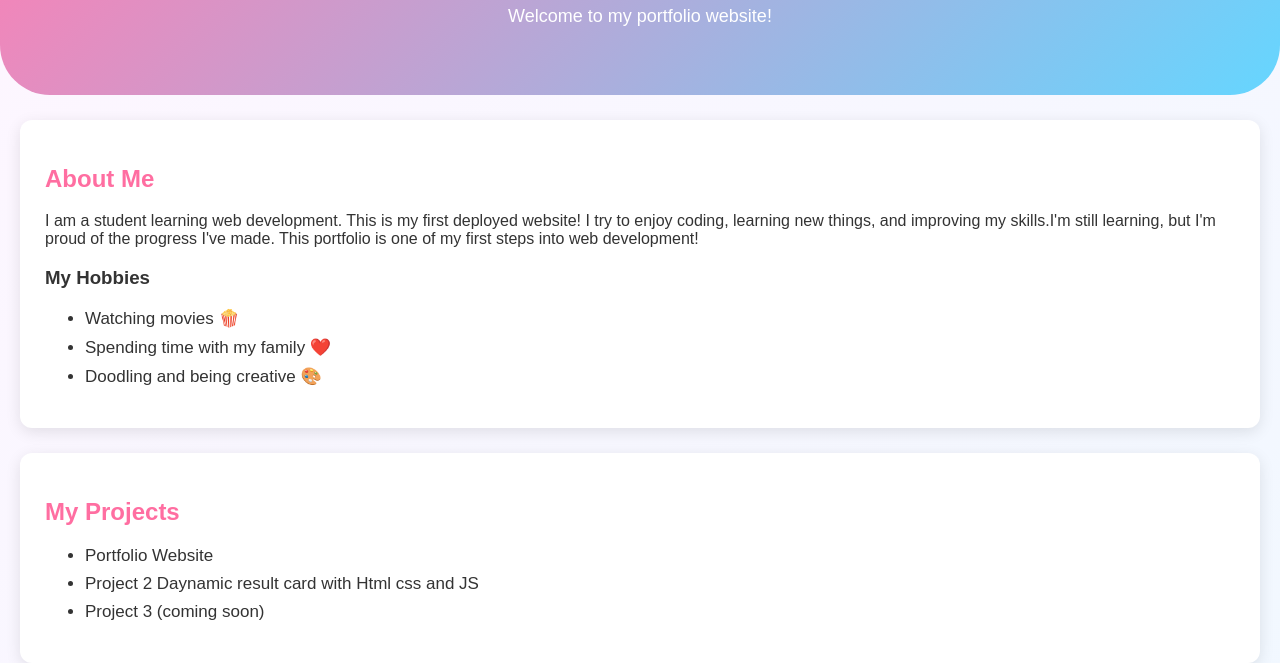
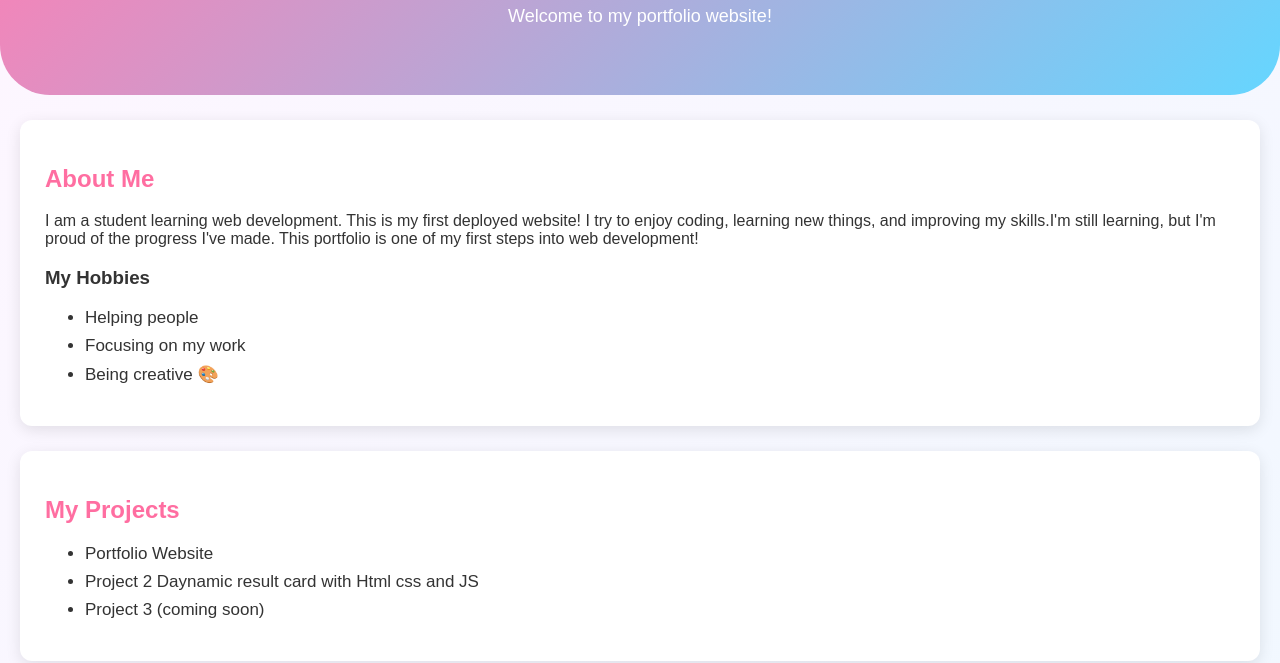
Before and after one commit to code-haimi/github-portifolio, a plain HTML site: page index.html in a window 1280 px wide. Shown: the part 143-806 px from the top of the page. Drawn offline with Linux system fonts and the light colour scheme.

Commit message:
Update index.html

```diff
--- a/index.html
+++ b/index.html
@@ -21,9 +21,9 @@
         </p>
          <h3>My Hobbies</h3>
     <ul>
-        <li>Watching movies 🍿</li>
-        <li>Spending time with my family ❤️</li>
-        <li>Doodling and being creative 🎨</li>
+        <li> Helping people</li>
+        <li> Focusing on my work</li>
+        <li> Being creative 🎨</li>
     </ul>
     </section>
 
```
